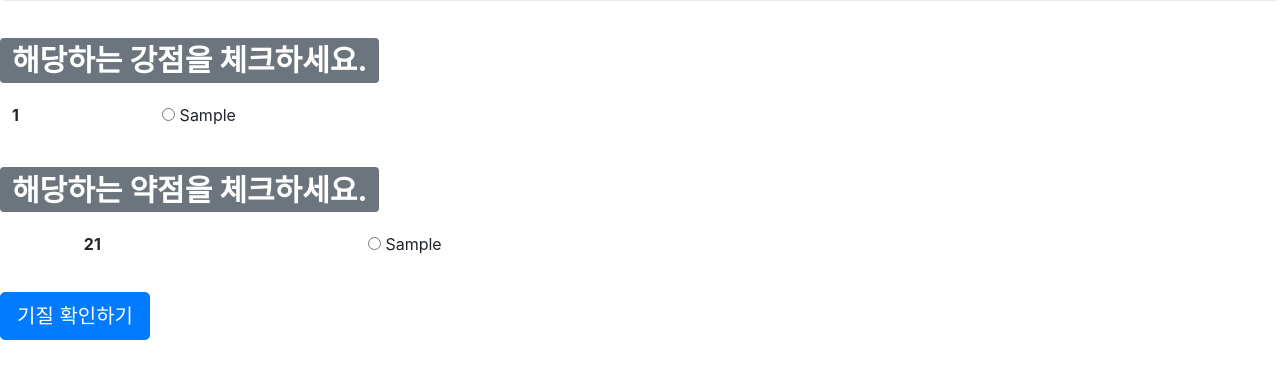
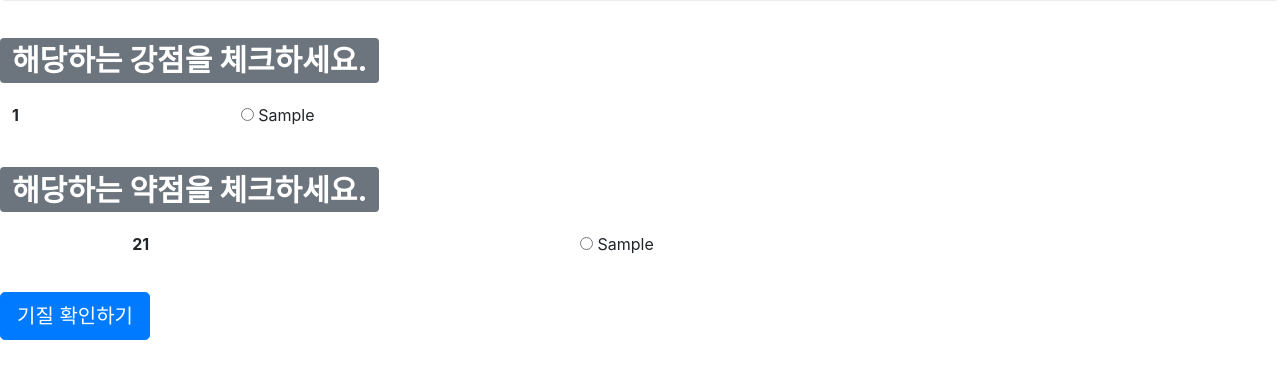
Before and after one commit to kimsunmok/Substrate-test, a Flask app: template templates/test.html in a window 1280 px wide. Shown: the part 327-706 px from the top of the page. Run offline with Flask 2, Linux system fonts and the light colour scheme; the template is opened without the code that fills it: most values are stand-ins (such as "Sample title", 1, 10 or a date in 2020); some libraries are stand-ins or nearby versions.

Commit message:
update_html

```diff
--- a/templates/test.html
+++ b/templates/test.html
@@ -19,7 +19,7 @@
 
 
 <div class="row">
-    <div class="col-sm-6">
+    <div class="col-lg-9">
     <table class="table table-borderless">
       <tbody>
             {% for i in data_1 %}
```
